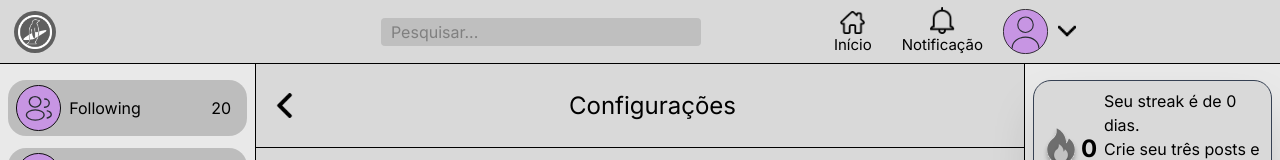
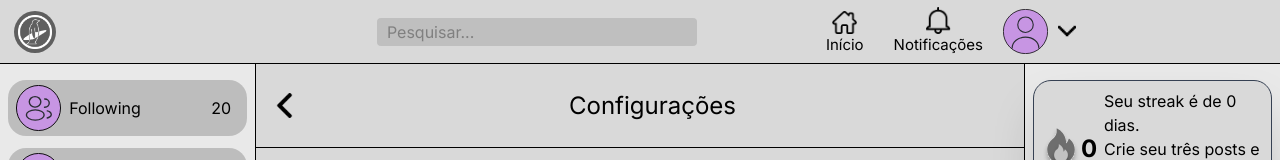
Before and after one commit to catolica-faculdade/pinguin-project, a React (Vite) app: page /settings in a window 1280 px wide. Shown: the top 160 px of the page. Built offline with nearby package versions, Linux system fonts and the light colour scheme.

Commit message:
fix: change notifação to notificações

```diff
--- a/src/components/General/NavBar.jsx
+++ b/src/components/General/NavBar.jsx
@@ -36,7 +36,7 @@ export default function NavBar() {
                 <Link to="/notifications">
                     <div className="flex flex-col items-center pl-[30px]">
                         <img className="w-[25px]" src='src/assets/images/notifications-icon.png' />
-                        <p className="text-[15px]">Notificação</p>
+                        <p className="text-[15px]">Notificações</p>
                     </div>
                 </Link>
                 <div className="flex items-center pl-[20px]">
```
